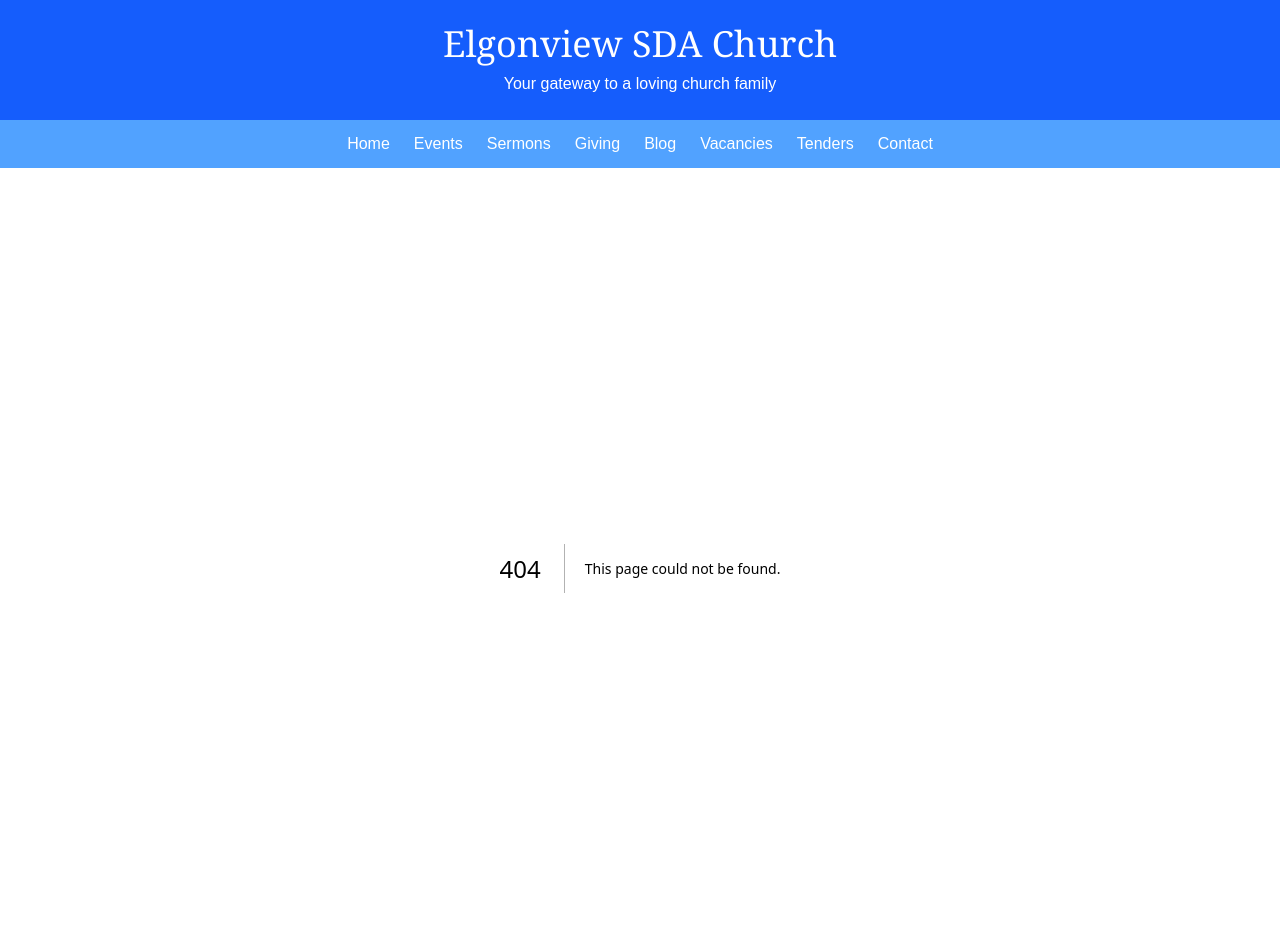
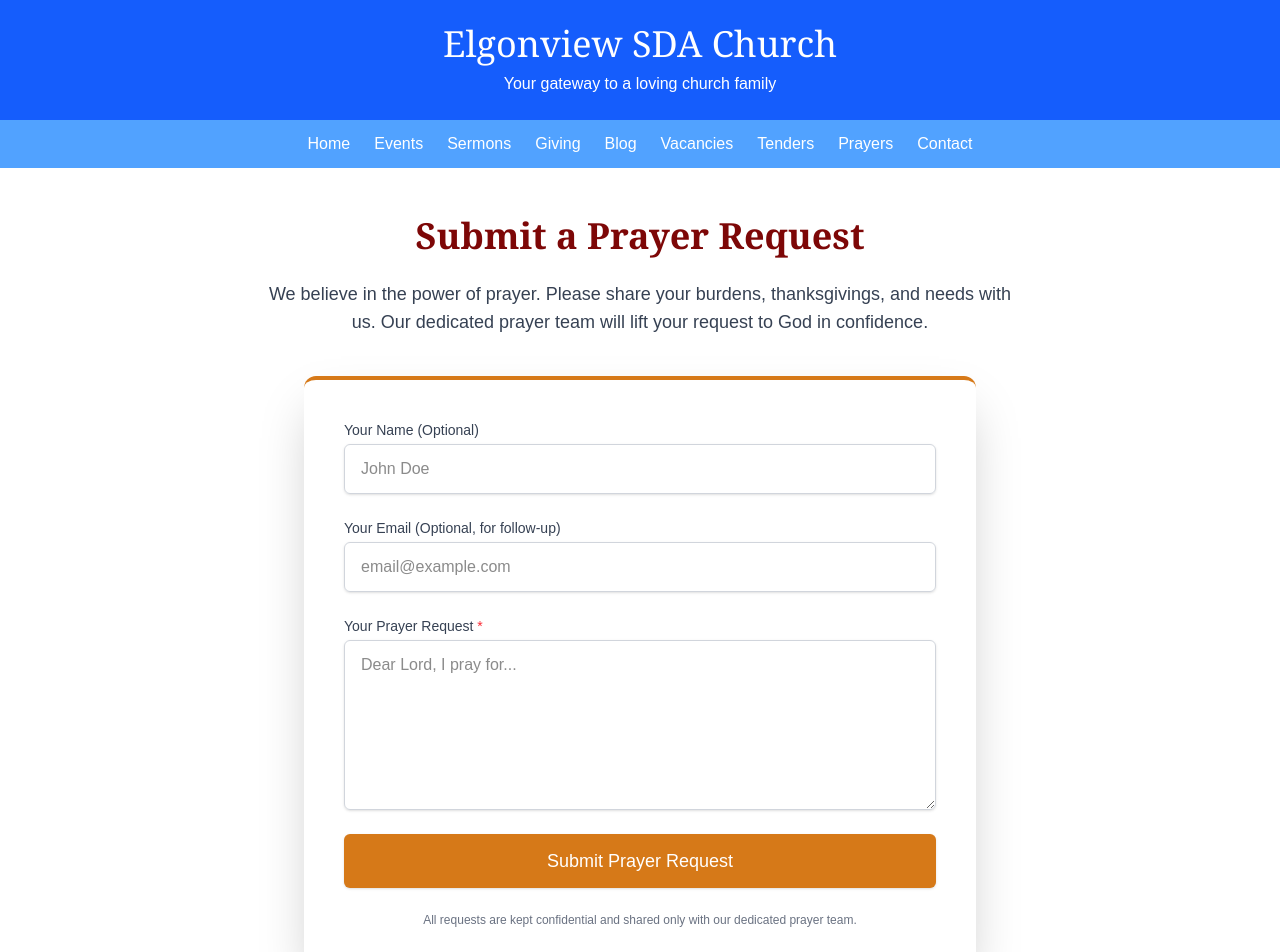
Before and after one commit to code-iddih/evss, a Next.js app in the folder frontend/: page /prayers in a window 1280 px wide. Before the commit this address had no page. Shown: the top 952 px of the page. Built offline with nearby package versions, Linux system fonts and the light colour scheme.

Commit message:
updates the page

```diff
--- a/frontend/app/layout.tsx
+++ b/frontend/app/layout.tsx
@@ -23,6 +23,7 @@
             <li><a href="/blog" className="hover:underline">Blog</a></li>
             <li><a href="/vacancies" className="hover:underline">Vacancies</a></li>
             <li><a href="/tenders" className="hover:underline">Tenders</a></li>
+            <li><a href="/prayers" className="hover:underline">Prayers</a></li>
             <li><a href="/contact" className="hover:underline">Contact</a></li>
           </ul>
         </nav>
--- /dev/null
+++ b/frontend/app/prayers/PrayerRequestForm.tsx
@@ -0,0 +1,136 @@
+// app/prayers/PrayerRequestForm.tsx
+'use client';
+
+import React, { useState } from 'react';
+
+export default function PrayerRequestForm() {
+  const [name, setName] = useState('');
+  const [email, setEmail] = useState('');
+  const [request, setRequest] = useState('');
+  const [isSubmitted, setIsSubmitted] = useState(false);
+  const [isSubmitting, setIsSubmitting] = useState(false);
+
+  const handleSubmit = (e: React.FormEvent) => {
+    e.preventDefault();
+
+    if (request.trim() === '') {
+      alert('Please enter your prayer request.');
+      return;
+    }
+
+    setIsSubmitting(true);
+
+    // --- Placeholder for actual API submission ---
+    // In a real application, you would send this data to a server here.
+    console.log('Submitting Request:', { name, email, request });
+
+    // Simulate API delay
+    setTimeout(() => {
+      setIsSubmitting(false);
+      setIsSubmitted(true);
+      // Optional: Clear the form fields after successful submission
+      // setName('');
+      // setEmail('');
+      // setRequest('');
+    }, 2000);
+  };
+
+  if (isSubmitted) {
+    return (
+      <div className="container mx-auto px-4 py-16 min-h-[70vh] flex flex-col items-center justify-center">
+        <div className="bg-green-50 border-t-4 border-green-500 rounded-lg shadow-xl p-10 max-w-lg w-full text-center">
+          <svg className="w-16 h-16 text-green-600 mx-auto mb-4" fill="none" stroke="currentColor" viewBox="0 0 24 24" xmlns="http://www.w3.org/2000/svg">
+            <path strokeLinecap="round" strokeLinejoin="round" strokeWidth="2" d="M5 13l4 4L19 7"></path>
+          </svg>
+          <h2 className="text-3xl font-bold text-green-700 mb-4">Prayer Received!</h2>
+          <p className="text-gray-700 text-lg">
+            Thank you for sharing your heart with us. Our prayer team will lift your request up to God. Be blessed!
+          </p>
+        </div>
+      </div>
+    );
+  }
+
+  return (
+    <div className="container mx-auto px-4 py-12 min-h-[70vh] flex flex-col items-center">
+      {/* Maroon Heading */}
+      <h1 className="text-4xl font-serif text-[#7d0707] font-bold text-center mb-6">Submit a Prayer Request</h1>
+
+      <p className="text-lg text-gray-700 text-center max-w-3xl mb-10">
+        We believe in the power of prayer. Please share your burdens, thanksgivings, and needs with us. Our dedicated prayer team will lift your request to God in confidence.
+      </p>
+
+      {/* Form Container */}
+      <div className="bg-white p-8 md:p-10 rounded-xl shadow-2xl max-w-2xl w-full border-t-4 border-[#d67918]">
+        <form onSubmit={handleSubmit} className="space-y-6">
+
+          {/* Name Field (Optional) */}
+          <div>
+            <label htmlFor="name" className="block text-sm font-medium text-gray-700 mb-1">
+              Your Name (Optional)
+            </label>
+            <input
+              type="text"
+              id="name"
+              value={name}
+              onChange={(e) => setName(e.target.value)}
+              className="mt-1 block w-full px-4 py-3 border border-gray-300 rounded-md shadow-sm focus:ring-[#7d0707] focus:border-[#7d0707] transition"
+              placeholder="John Doe"
+              disabled={isSubmitting}
+            />
+          </div>
+
+          {/* Email Field (Optional) */}
+          <div>
+            <label htmlFor="email" className="block text-sm font-medium text-gray-700 mb-1">
+              Your Email (Optional, for follow-up)
+            </label>
+            <input
+              type="email"
+              id="email"
+              value={email}
+              onChange={(e) => setEmail(e.target.value)}
+              className="mt-1 block w-full px-4 py-3 border border-gray-300 rounded-md shadow-sm focus:ring-[#7d0707] focus:border-[#7d0707] transition"
+              placeholder="email@example.com"
+              disabled={isSubmitting}
+            />
+          </div>
+
+          {/* Prayer Request Textarea (Required) */}
+          <div>
+            <label htmlFor="request" className="block text-sm font-medium text-gray-700 mb-1">
+              Your Prayer Request <span className="text-red-500">*</span>
+            </label>
+            <textarea
+              id="request"
+              rows={6}
+              value={request}
+              onChange={(e) => setRequest(e.target.value)}
+              required
+              className="mt-1 block w-full px-4 py-3 border border-gray-300 rounded-md shadow-sm focus:ring-[#7d0707] focus:border-[#7d0707] transition"
+              placeholder="Dear Lord, I pray for..."
+              disabled={isSubmitting}
+            />
+          </div>
+
+          {/* Submit Button (Orange Accent) */}
+          <button
+            type="submit"
+            disabled={isSubmitting}
+            className="w-full flex justify-center items-center py-3 px-4 border border-transparent rounded-md shadow-sm text-lg font-medium text-white bg-[#d67918] hover:bg-[#c26c16] focus:outline-none focus:ring-2 focus:ring-offset-2 focus:ring-[#7d0707] transition disabled:opacity-50"
+          >
+            {isSubmitting ? (
+              // Loading spinner inside button
+              <div className="animate-spin rounded-full h-5 w-5 border-b-2 border-white mr-3"></div>
+            ) : null}
+            {isSubmitting ? 'Sending Request...' : 'Submit Prayer Request'}
+          </button>
+
+          <p className="text-center text-xs text-gray-500">
+            All requests are kept confidential and shared only with our dedicated prayer team.
+          </p>
+        </form>
+      </div>
+    </div>
+  );
+}
--- /dev/null
+++ b/frontend/app/prayers/page.tsx
@@ -0,0 +1,16 @@
+// app/prayers/page.tsx
+
+import PrayerRequestForm from './PrayerRequestForm';
+import type { Metadata } from 'next';
+
+// 1. Metadata for SEO
+export const metadata: Metadata = {
+  title: 'Prayer Requests - Elgonview SDA Church',
+  description: 'Submit your confidential prayer request to the Elgonview SDA Church prayer team.',
+};
+
+// 2. Route Handler
+export default function PrayersRoutePage() {
+  // This renders the client-side component (PrayerRequestForm)
+  return <PrayerRequestForm />;
+}
```
